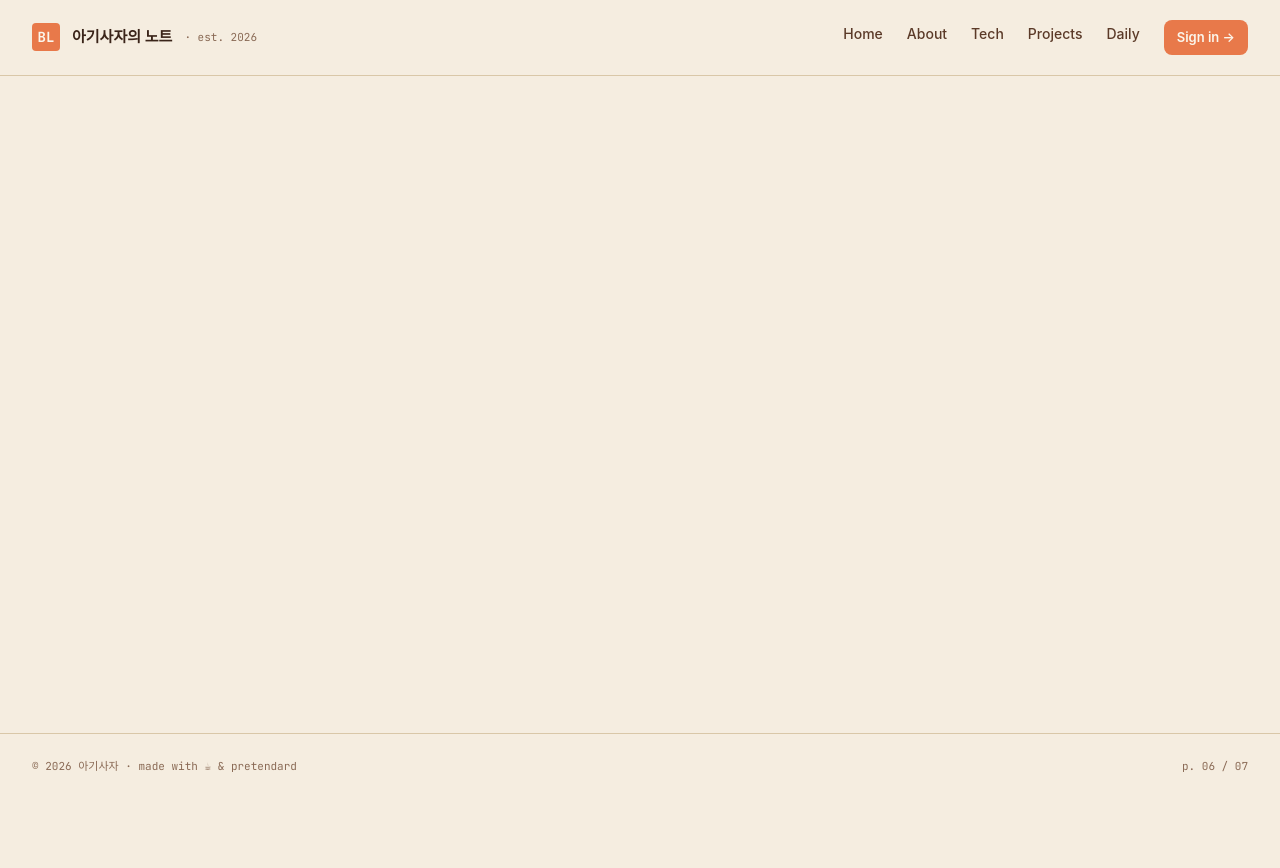
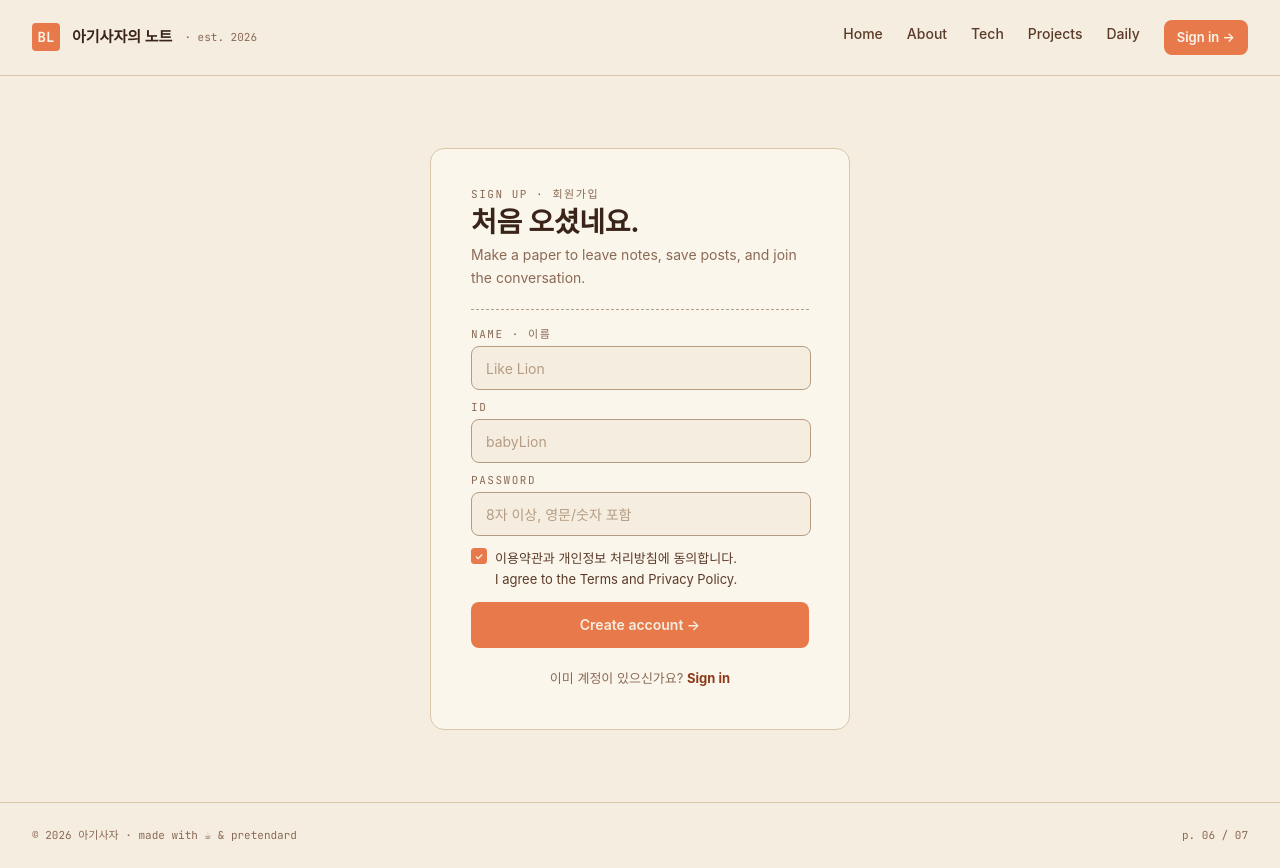
Before and after one commit to yoonjay06/FE_3rd_hw, a Django app: page /signup/ in a window 1280 px wide. Before the commit the page ends 772 px from the top, so only its background shows below. Run offline with Django 5.2, Linux system fonts and the light colour scheme; some web fonts are replaced.

Commit message:
Feat: 3조 윤재원

```diff
--- a/likelion_blog/static/css/signup.css
+++ b/likelion_blog/static/css/signup.css
@@ -0,0 +1,282 @@
+.signup-page{
+    display: flex;
+    padding: 72px 24px;
+    justify-content: center;
+    align-items: center;
+    align-self: stretch;
+}
+
+.signup-card{
+    display: flex;
+    width: 420px;
+    padding: 40px;
+    flex-direction: column;
+    align-items: flex-start;
+    gap: 20px;
+
+    border-radius: 14px;
+    border: 1px solid var(--beige-line-default, #D9C7A8);
+    background: var(--beige-bg-paper, #FBF6EC);
+}
+
+.signup-header{
+    display: flex;
+    flex-direction: column;
+    align-items: flex-start;
+    gap: 4px;
+    align-self: stretch;
+}
+
+.signup-eyebrow{
+    color: var(--beige-ink-3, #8A6A55);
+
+    font-family: "JetBrains Mono";
+    font-size: 11px;
+    font-style: normal;
+    font-weight: 400;
+    line-height: 100%;
+    letter-spacing: 1.54px;
+
+    margin: 0;
+}
+
+.signup-title{
+    color: var(--beige-ink-1, #3A2419);
+
+    font-family: Inter;
+    font-size: 28px;
+    font-style: normal;
+    font-weight: 700;
+    line-height: 130%;
+    letter-spacing: -0.28px;
+
+    margin: 0;
+}
+
+.signup-subtitle{
+    color: var(--beige-ink-3, #8A6A55);
+
+    font-family: Inter;
+    font-size: 14px;
+    font-style: normal;
+    font-weight: 400;
+    line-height: 160%;
+
+    margin: 0;
+}
+
+.note-divider{
+    display: flex;
+    height: 0;
+    align-items: flex-start;
+    align-self: stretch;
+    margin: 0;
+}
+
+.line{
+    width: 340px;
+    border: none;
+    border-top: 1px dashed var(--beige-line-strong, #B59C82);
+    margin: 0;
+}
+
+.signup-form{
+    display: flex;
+    flex-direction: column;
+    align-items: flex-start;
+    gap: 12px;
+    align-self: stretch;
+}
+
+.text-field{
+    display: flex;
+    flex-direction: column;
+    align-items: flex-start;
+    gap: 6px;
+    align-self: stretch;
+}
+
+.field-label{
+    color: var(--beige-ink-3, #8A6A55);
+
+    font-family: "JetBrains Mono";
+    font-size: 11px;
+    font-style: normal;
+    font-weight: 400;
+    line-height: 100%;
+    letter-spacing: 1.54px;
+}
+
+.field-input{
+    display: flex;
+    width: 340px;
+    height: 44px;
+    padding: 10px 14px;
+    align-items: center;
+    align-self: stretch;
+
+    border-radius: 8px;
+    border: 1px solid var(--beige-line-strong, #B59C82);
+    background: var(--beige-bg-page, #F5EDE0);
+
+    color: var(--beige-ink-2, #5B3A28);
+
+    font-family: Inter;
+    font-size: 14px;
+    font-weight: 400;
+    line-height: 160%;
+
+    outline: none;
+    box-sizing: border-box;
+}
+
+.field-input::placeholder{
+    color: var(--beige-ink-4, #B59C82);
+
+    font-family: Inter;
+    font-size: 14px;
+    font-weight: 400;
+    line-height: 160%;
+}
+
+.field-input:focus{
+    border-color: var(--beige-accent-default, #E8794A);
+}
+
+.terms-row{
+    display: flex;
+    align-items: center;
+    align-self: stretch;
+}
+
+.checkbox-label{
+    display: flex;
+    align-items: flex-start;
+    gap: 8px;
+    cursor: pointer;
+}
+
+.terms-checkbox{
+    display: none;
+}
+
+.checkbox-custom{
+    display: flex;
+    width: 16px;
+    height: 16px;
+    flex-shrink: 0;
+
+    justify-content: center;
+    align-items: center;
+
+    border-radius: 3px;
+    border: 1px solid var(--beige-line-strong, #B59C82);
+    background: transparent;
+
+    box-sizing: border-box;
+}
+
+.checkbox-custom::after{
+    content: "";
+}
+
+.terms-checkbox:checked + .checkbox-custom{
+    background: var(--beige-accent-default, #E8794A);
+    border-color: var(--beige-accent-default, #E8794A);
+}
+
+.terms-checkbox:checked + .checkbox-custom::after{
+    content: "✓";
+
+    color: var(--beige-bg-paper, #F5EDE0);
+    font-family: Inter;
+    font-size: 10px;
+    font-weight: 700;
+    line-height: 100%;
+}
+
+.terms-text{
+    color: var(--beige-ink-2, #5B3A28);
+
+    font-family: Inter;
+    font-size: 13px;
+    font-style: normal;
+    font-weight: 400;
+    line-height: 160%;
+}
+
+.signup-button{
+    display: flex;
+    width: 100%;
+    padding: 12px 16px;
+    justify-content: center;
+    align-items: center;
+    gap: 8px;
+
+    border: none;
+    border-radius: 8px;
+    background: var(--beige-accent-default, #E8794A);
+
+    color: var(--beige-bg-paper, #F5EDE0);
+
+    font-family: Inter;
+    font-size: 14px;
+    font-style: normal;
+    font-weight: 600;
+    line-height: 160%;
+
+    cursor: pointer;
+}
+
+.signup-button:hover{
+    background: var(--beige-accent-hover, #C95A2C);
+}
+
+.signin-guide{
+    align-self: stretch;
+
+    color: var(--beige-ink-3, #8A6A55);
+    text-align: center;
+
+    font-family: Inter;
+    font-size: 13px;
+    font-style: normal;
+    font-weight: 400;
+    line-height: 160%;
+
+    margin: 0;
+}
+
+.signin-link{
+    color: var(--beige-accent-ink, #8C3A19);
+
+    font-family: Inter;
+    font-size: 13px;
+    font-style: normal;
+    font-weight: 700;
+    line-height: 160%;
+
+    text-decoration: none;
+}
+
+.signin-link:hover{
+    text-decoration: underline;
+}
+
+.signup-errors{
+    display: flex;
+    flex-direction: column;
+    gap: 4px;
+    align-self: stretch;
+}
+
+.signup-error{
+    color: #C95A2C;
+
+    font-family: Inter;
+    font-size: 12px;
+    font-weight: 400;
+    line-height: 160%;
+
+    margin: 0;
+}
--- a/likelion_blog/templates/blog/signup.html
+++ b/likelion_blog/templates/blog/signup.html
@@ -1,7 +1,122 @@
 {% extends 'base.html' %}
+{% load static %}
 
 {% block title %}회원가입 · {{ BRAND_NAME }}{% endblock %}
 
 {% block content %}
 {# TODO: W3 — 아기 사자 작성 영역 #}
+
+<link rel="stylesheet" href="{% static 'css/signup.css' %}">
+
+<main class="signup-page">
+    <section class="signup-card">
+
+        <header class="signup-header">
+            <p class="signup-eyebrow">
+                SIGN UP · 회원가입
+            </p>
+
+            <h1 class="signup-title">
+                처음 오셨네요.
+            </h1>
+
+            <p class="signup-subtitle">
+                Make a paper to leave notes, save posts, and join the conversation.
+            </p>
+        </header>
+
+        <div class="note-divider">
+            <div class="line"></div>
+        </div>
+
+        <form class="signup-form" method="post">
+            {% csrf_token %}
+
+            <div class="text-field">
+                <label for="name" class="field-label">
+                    NAME · 이름
+                </label>
+
+                <input
+                    id="name"
+                    name="name"
+                    class="field-input"
+                    type="text"
+                    placeholder="Like Lion"
+                    value="{{ name }}"
+                >
+            </div>
+
+            <div class="text-field">
+                <label for="username" class="field-label">
+                    ID
+                </label>
+
+                <input
+                    id="username"
+                    name="username"
+                    class="field-input"
+                    type="text"
+                    placeholder="babyLion"
+                    value="{{ username }}"
+                >
+            </div>
+
+            <div class="text-field">
+                <label for="password" class="field-label">
+                    PASSWORD
+                </label>
+
+                <input
+                    id="password"
+                    name="password"
+                    class="field-input"
+                    type="password"
+                    placeholder="8자 이상, 영문/숫자 포함"
+                >
+            </div>
+
+            <div class="terms-row">
+                <label class="checkbox-label">
+                    <input
+                        type="checkbox"
+                        name="agree"
+                        class="terms-checkbox"
+                        checked
+                    >
+
+                    <span class="checkbox-custom"></span>
+
+                    <span class="terms-text">
+                        이용약관과 개인정보 처리방침에 동의합니다.<br>
+                        I agree to the Terms and Privacy Policy.
+                    </span>
+                </label>
+            </div>
+
+            {% if errors %}
+                <div class="signup-errors">
+                    {% for error in errors %}
+                        <p class="signup-error">
+                            {{ error }}
+                        </p>
+                    {% endfor %}
+                </div>
+            {% endif %}
+
+            <button type="submit" class="signup-button">
+                Create account →
+            </button>
+        </form>
+
+        <p class="signin-guide">
+            이미 계정이 있으신가요?
+            <a href="{% url 'login' %}" class="signin-link">
+                Sign in
+            </a>
+        </p>
+
+    </section>
+</main>
+
 {% endblock %}
```
Also changed, not shown: likelion_blog/static/css/login.css (+21 -3 lines), likelion_blog/templates/blog/login.html (+5 -9 lines).
